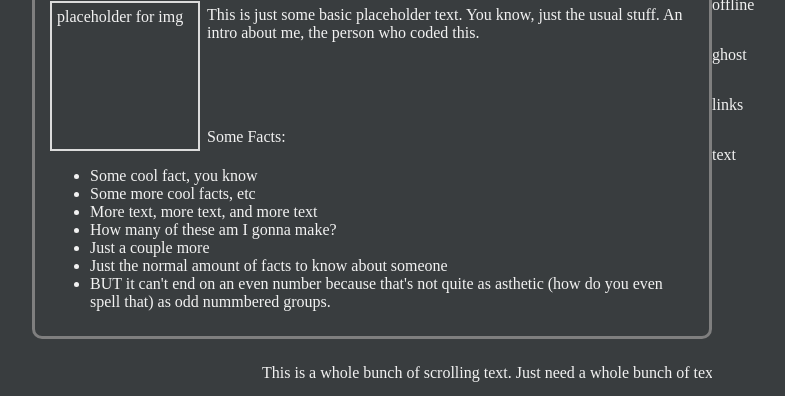
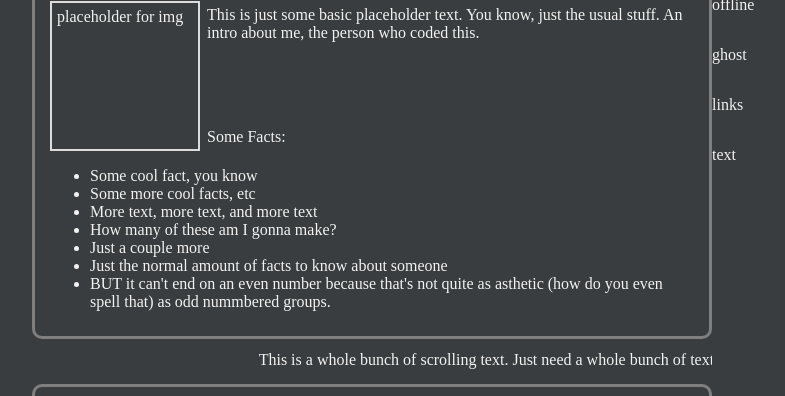
Before and after one commit to ashley-joseph01/practice_website-001, a plain HTML site: page index.html in a window 1280 px wide. Shown: the part 144-540 px from the top of the page, without its empty margins (268-1053 px from the left). Drawn offline with Linux system fonts and the light colour scheme.

Commit message:
updates css & repushing
there are issues with the github pages
just gonna re push

```diff
--- a/styles.css
+++ b/styles.css
@@ -203,10 +203,10 @@ footer {
         .scrolling-bar {
             overflow: hidden;
             text-wrap: nowrap;
-            padding: 10px;
+            padding: 0px;
 
-            margin-top: 15px;
-            margin-bottom: 15px;
+            margin-top: 12px;
+            margin-bottom: 10px;
 
         }
 
```
